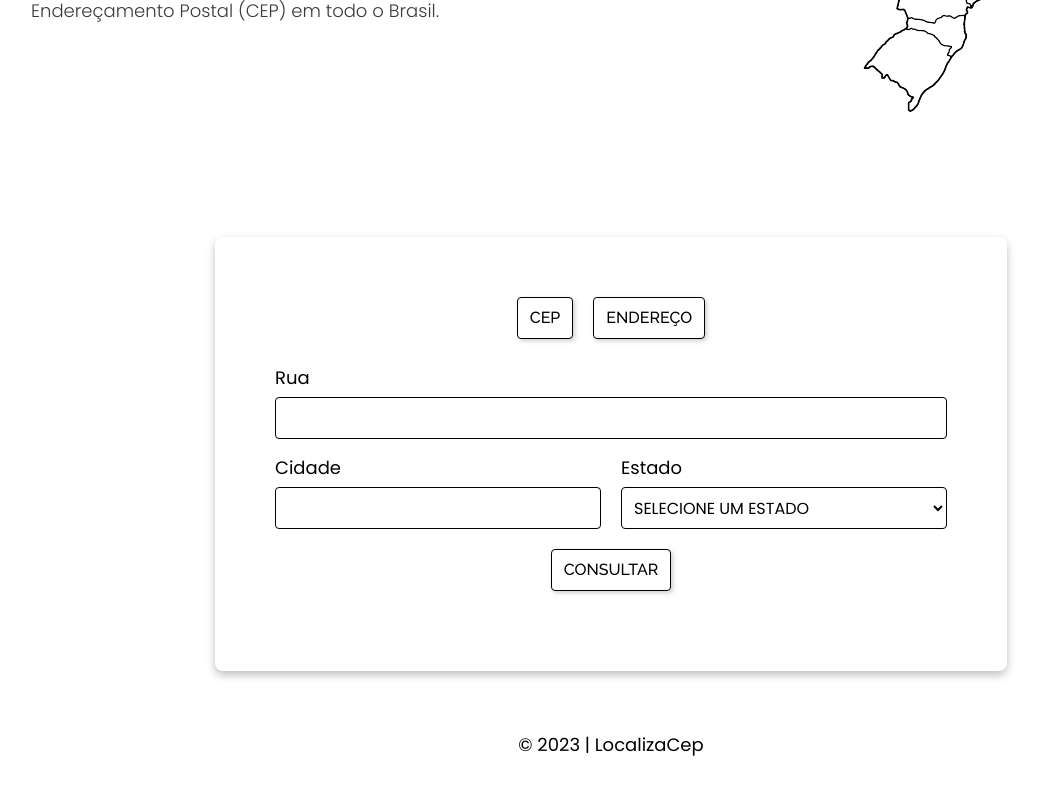
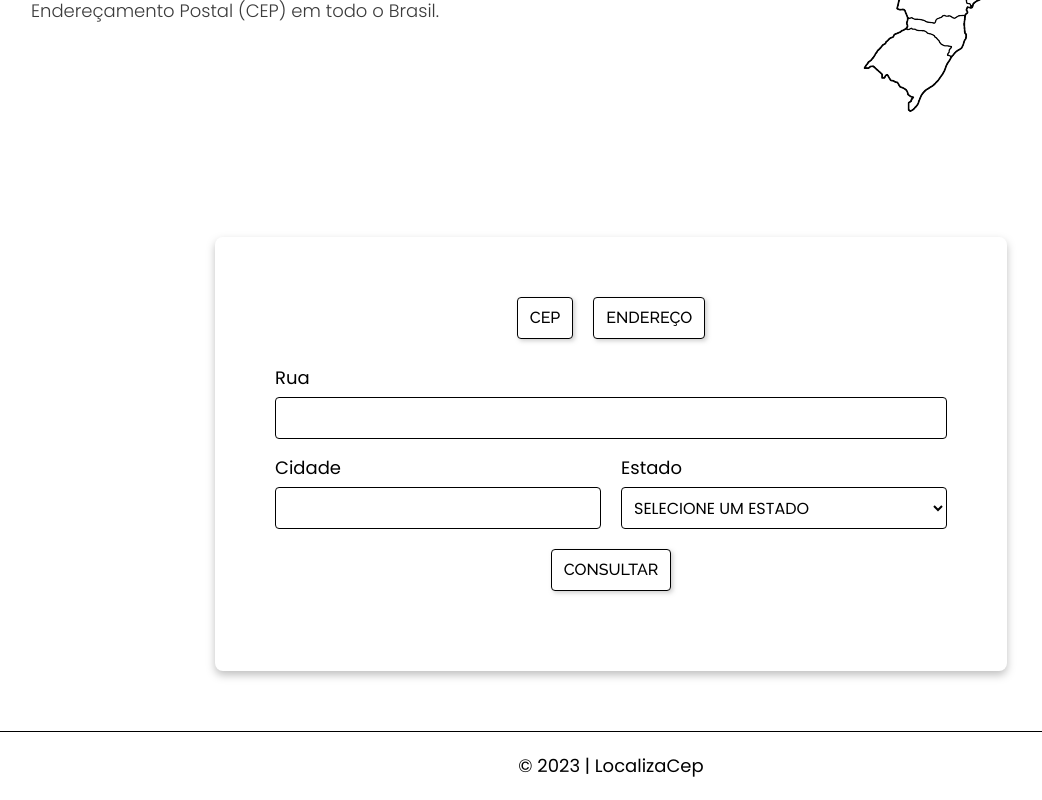
Before and after one commit to PeraltaZz/localizacep, a React (Vite) app: page / in a window 1280 px wide. Shown: the part 533-1333 px from the top of the page, without its empty margins (29-1071 px from the left). Before the commit the page ends 1292 px from the top, so only its background shows below. Built offline with nearby package versions, Linux system fonts and the light colour scheme.

Commit message:
add: footer css

```diff
--- /dev/null
+++ b/src/css/footer.css
@@ -0,0 +1,4 @@
+.footer-bg {
+    padding: 20px;
+    border-top: 1px solid #000;
+  }
--- a/src/css/style.css
+++ b/src/css/style.css
@@ -4,3 +4,4 @@
 @import"./introduction.css";
 @import"./forms.css";
 @import"./descobrir-cep.css";
+@import"./footer.css";
```
